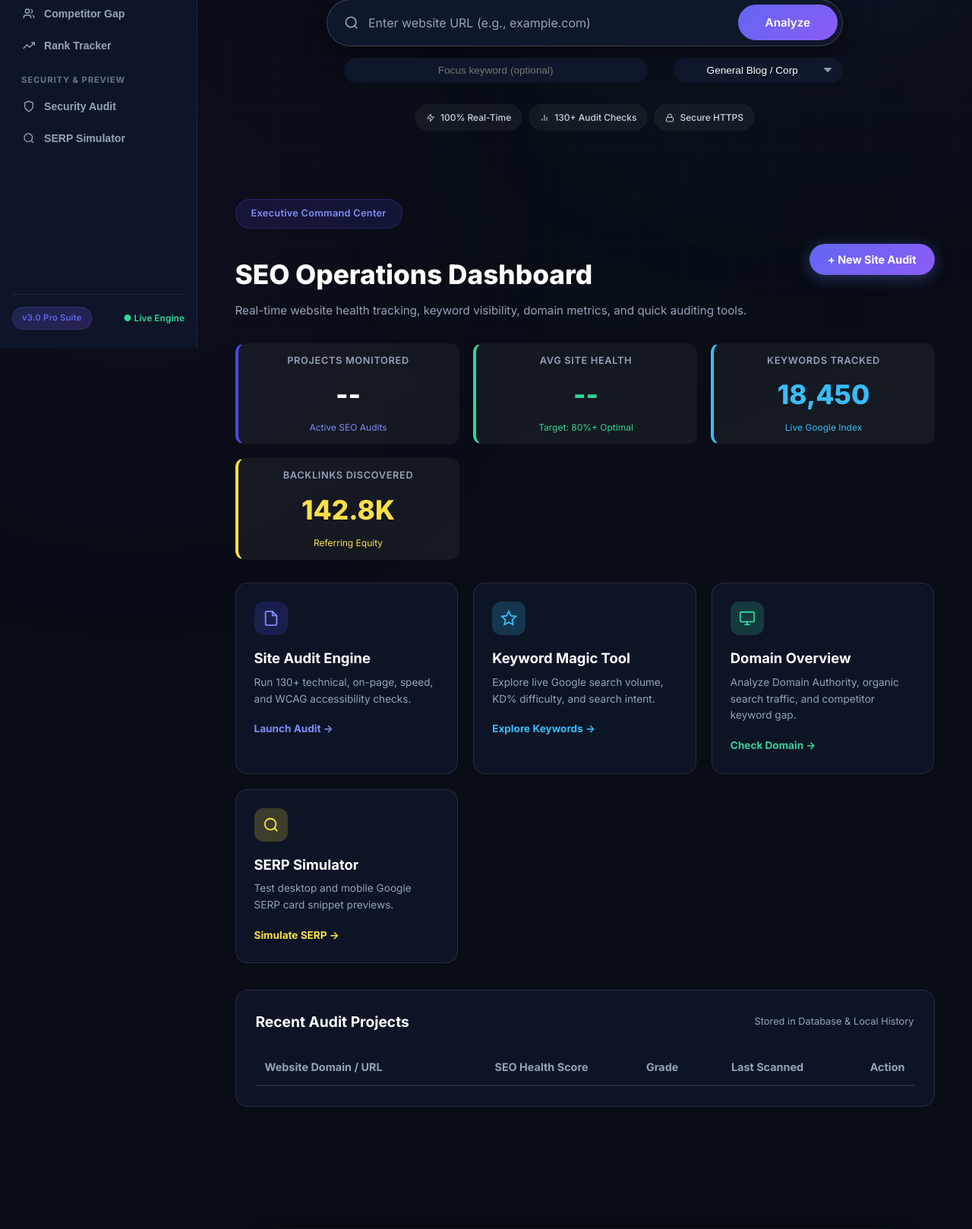
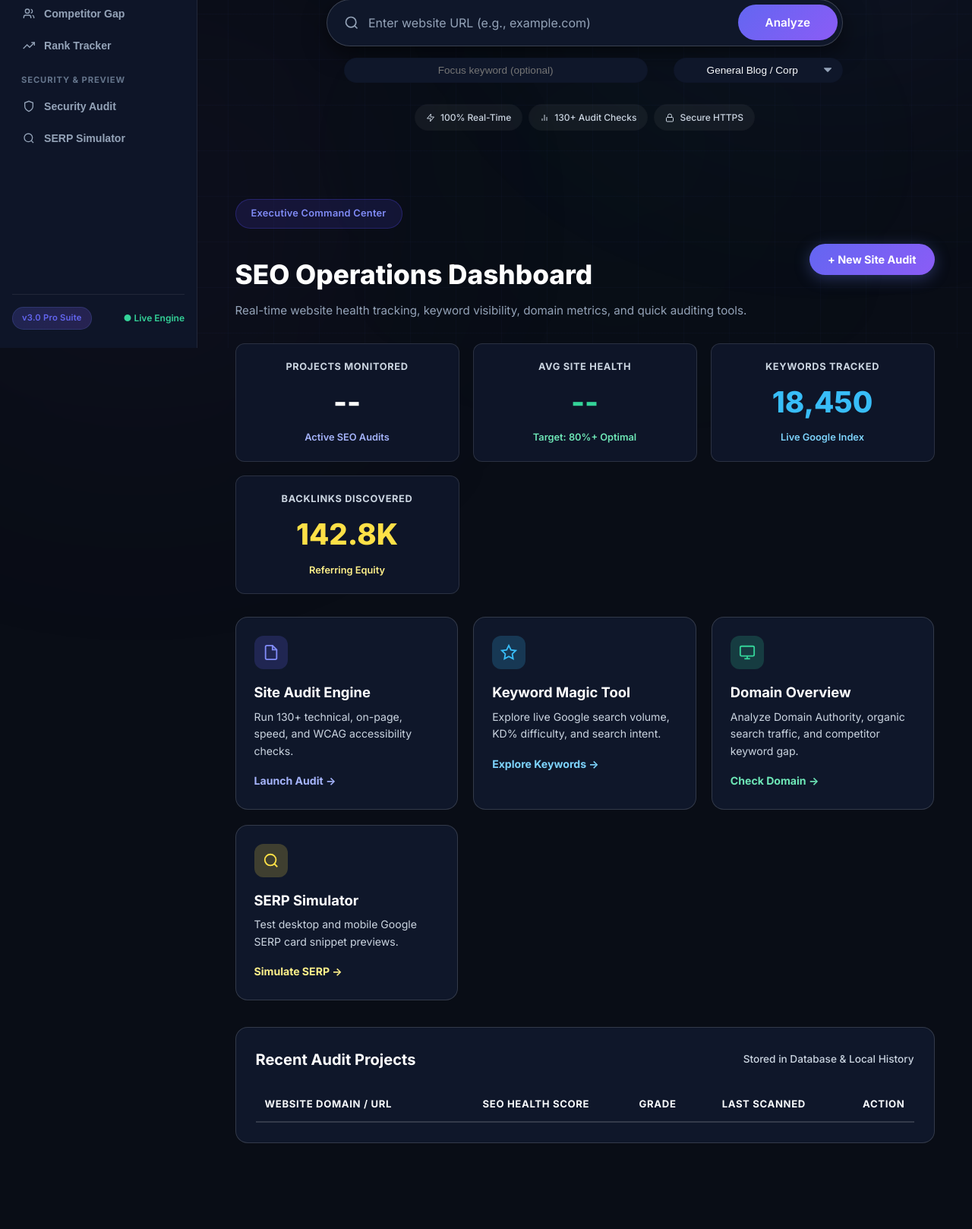
Before and after one commit to ajaykumarkumar800-hash/SEO-Checker-Pro, a Flask app: page /scanner in a window 1280 px wide. Shown: the part 342-1960 px from the top of the page at 76% size. Run offline with Flask 3, Linux system fonts and the light colour scheme; lists and menus that the app fills with data are empty.

Commit message:
fix: Ultra high-contrast text color overhaul across Dashboard cards, metric labels, and keyword tables

```diff
--- a/static/css/style.css
+++ b/static/css/style.css
@@ -271,17 +271,29 @@ body {
     display: grid; grid-template-columns: repeat(6, 1fr); gap: 8px;
 }
 .meta-card {
-    padding: 12px 10px; background: var(--bg-glass);
-    border: 1px solid rgba(0,0,0,0.05); border-radius: var(--radius-md);
+    padding: 16px 14px; background: rgba(15, 23, 42, 0.95) !important;
+    border: 1px solid rgba(255, 255, 255, 0.12) !important; border-radius: var(--radius-md);
     text-align: center;
 }
-.meta-icon { font-size: 1.1rem; margin-bottom: 4px; }
-.meta-label { font-size: 0.62rem; text-transform: uppercase; letter-spacing: 0.08em; color: var(--text-muted); font-weight: 600; }
-.meta-value { font-size: 1.15rem; font-weight: 700; margin-top: 2px; }
-.meta-passed .meta-value { color: var(--green); }
-.meta-warnings .meta-value { color: var(--amber); }
-.meta-failed .meta-value { color: var(--red); }
-.meta-info .meta-value { color: var(--blue); }
+.meta-icon { font-size: 1.2rem; margin-bottom: 4px; }
+.meta-label { font-size: 0.78rem; text-transform: uppercase; letter-spacing: 0.08em; color: #CBD5E1 !important; font-weight: 700 !important; }
+.meta-value { font-size: 1.4rem; font-weight: 800; margin-top: 4px; color: #FFFFFF !important; }
+.meta-passed .meta-value { color: var(--green) !important; }
+.meta-warnings .meta-value { color: var(--amber) !important; }
+.meta-failed .meta-value { color: var(--red) !important; }
+.meta-info .meta-value { color: var(--blue) !important; }
+
+th {
+    color: #F8FAFC !important;
+    font-weight: 700 !important;
+    font-size: 0.82rem !important;
+    text-transform: uppercase !important;
+    letter-spacing: 0.05em !important;
+}
+
+td {
+    color: #F1F5F9 !important;
+}
 
 .clickable-meta-card {
     cursor: pointer;
--- a/static/js/app.js
+++ b/static/js/app.js
@@ -1975,13 +1975,13 @@ function renderExecutiveDashboard() {
                 { url: "https://tech-blog-demo.org", score: 64, grade: "C", date: "18 Jul" }
             ];
             tbody.innerHTML = sampleProjects.map(p => `
-                <tr style="border-bottom: 1px solid rgba(255,255,255,0.06); color: #cbd5e1;">
-                    <td style="padding: 14px; font-weight: 600; color: #fff;">${p.url}</td>
-                    <td style="padding: 14px; text-align: center;"><span style="background: rgba(52,211,153,0.15); color: #34d399; padding: 4px 10px; border-radius: 6px; font-weight: 700;">${p.score}%</span></td>
-                    <td style="padding: 14px; text-align: center;"><span style="color: #38bdf8; font-weight: 700;">${p.grade}</span></td>
-                    <td style="padding: 14px; text-align: center; color: #94a3b8;">${p.date}</td>
+                <tr style="border-bottom: 1px solid rgba(255,255,255,0.1); color: #f8fafc;">
+                    <td style="padding: 14px; font-weight: 700; color: #ffffff;">${p.url}</td>
+                    <td style="padding: 14px; text-align: center;"><span style="background: rgba(52,211,153,0.2); color: #34d399; padding: 4px 10px; border-radius: 6px; font-weight: 800;">${p.score}%</span></td>
+                    <td style="padding: 14px; text-align: center;"><span style="color: #38bdf8; font-weight: 800;">${p.grade}</span></td>
+                    <td style="padding: 14px; text-align: center; color: #cbd5e1; font-weight: 600;">${p.date}</td>
                     <td style="padding: 14px; text-align: right;">
-                        <button onclick="document.getElementById('urlInput').value='${p.url}'; switchProTool('site-audit'); startAnalysis();" style="background: rgba(79,70,229,0.2); color: #818cf8; border: 1px solid rgba(79,70,229,0.4); padding: 4px 12px; border-radius: 6px; cursor: pointer; font-size: 0.8rem;">
+                        <button onclick="document.getElementById('urlInput').value='${p.url}'; switchProTool('site-audit'); startAnalysis();" style="background: linear-gradient(135deg, #6366f1, #8b5cf6); color: #ffffff; border: none; padding: 6px 14px; border-radius: 6px; cursor: pointer; font-size: 0.82rem; font-weight: 700;">
                             Run Audit
                         </button>
                     </td>
@@ -1989,20 +1989,22 @@ function renderExecutiveDashboard() {
             `).join('');
         } else {
             tbody.innerHTML = history.slice(0, 10).map(p => `
-                <tr style="border-bottom: 1px solid rgba(255,255,255,0.06); color: #cbd5e1;">
-                    <td style="padding: 14px; font-weight: 600; color: #fff;">${p.url}</td>
-                    <td style="padding: 14px; text-align: center;"><span style="background: rgba(52,211,153,0.15); color: #34d399; padding: 4px 10px; border-radius: 6px; font-weight: 700;">${p.score || 75}%</span></td>
-                    <td style="padding: 14px; text-align: center;"><span style="color: #38bdf8; font-weight: 700;">${p.grade || 'B'}</span></td>
-                    <td style="padding: 14px; text-align: center; color: #94a3b8;">${p.date || 'Recent'}</td>
+                <tr style="border-bottom: 1px solid rgba(255,255,255,0.1); color: #f8fafc;">
+                    <td style="padding: 14px; font-weight: 700; color: #ffffff;">${p.url}</td>
+                    <td style="padding: 14px; text-align: center;"><span style="background: rgba(52,211,153,0.2); color: #34d399; padding: 4px 10px; border-radius: 6px; font-weight: 800;">${p.score}%</span></td>
+                    <td style="padding: 14px; text-align: center;"><span style="color: #38bdf8; font-weight: 800;">${p.grade}</span></td>
+                    <td style="padding: 14px; text-align: center; color: #cbd5e1; font-weight: 600;">${new Date(p.timestamp).toLocaleDateString()}</td>
                     <td style="padding: 14px; text-align: right;">
-                        <button onclick="document.getElementById('urlInput').value='${p.url}'; switchProTool('site-audit'); startAnalysis();" style="background: rgba(79,70,229,0.2); color: #818cf8; border: 1px solid rgba(79,70,229,0.4); padding: 4px 12px; border-radius: 6px; cursor: pointer; font-size: 0.8rem;">
-                            Run Audit
+                        <button onclick="document.getElementById('urlInput').value='${p.url}'; switchProTool('site-audit'); startAnalysis();" style="background: linear-gradient(135deg, #6366f1, #8b5cf6); color: #ffffff; border: none; padding: 6px 14px; border-radius: 6px; cursor: pointer; font-size: 0.82rem; font-weight: 700;">
+                            Re-Scan
                         </button>
                     </td>
                 </tr>
             `).join('');
         }
     }
+
+    loadHistoricalScoreGraph();
 }
 
 function runKeywordResearch() {
--- a/templates/index.html
+++ b/templates/index.html
@@ -212,86 +212,86 @@
 
             <!-- Dashboard Metric Overview Cards -->
             <div style="display: grid; grid-template-columns: repeat(auto-fit, minmax(220px, 1fr)); gap: 18px; margin-bottom: 30px;">
-                <div class="meta-card" style="position: relative; overflow: hidden; border-left: 4px solid #4f46e5;">
-                    <div style="font-size: 0.8rem; color: #94a3b8; font-weight: 600; text-transform: uppercase; letter-spacing: 0.05em;">Projects Monitored</div>
-                    <div id="dashProjCount" style="font-size: 2.2rem; font-weight: 800; color: #fff; margin: 6px 0;">--</div>
-                    <div style="font-size: 0.75rem; color: #818cf8;">Active SEO Audits</div>
+                <div class="meta-card" style="position: relative; overflow: hidden; border-left: 4px solid #6366f1; background: #0f172a; padding: 20px;">
+                    <div style="font-size: 0.8rem; color: #cbd5e1; font-weight: 700; text-transform: uppercase; letter-spacing: 0.05em;">Projects Monitored</div>
+                    <div id="dashProjCount" style="font-size: 2.4rem; font-weight: 800; color: #ffffff; margin: 6px 0;">--</div>
+                    <div style="font-size: 0.8rem; color: #a5b4fc; font-weight: 600;">Active SEO Audits</div>
                 </div>
 
-                <div class="meta-card" style="position: relative; overflow: hidden; border-left: 4px solid #34d399;">
-                    <div style="font-size: 0.8rem; color: #94a3b8; font-weight: 600; text-transform: uppercase; letter-spacing: 0.05em;">Avg Site Health</div>
-                    <div id="dashAvgHealth" style="font-size: 2.2rem; font-weight: 800; color: #34d399; margin: 6px 0;">--</div>
-                    <div style="font-size: 0.75rem; color: #34d399;">Target: 80%+ Optimal</div>
+                <div class="meta-card" style="position: relative; overflow: hidden; border-left: 4px solid #34d399; background: #0f172a; padding: 20px;">
+                    <div style="font-size: 0.8rem; color: #cbd5e1; font-weight: 700; text-transform: uppercase; letter-spacing: 0.05em;">Avg Site Health</div>
+                    <div id="dashAvgHealth" style="font-size: 2.4rem; font-weight: 800; color: #34d399; margin: 6px 0;">--</div>
+                    <div style="font-size: 0.8rem; color: #6ee7b7; font-weight: 600;">Target: 80%+ Optimal</div>
                 </div>
 
-                <div class="meta-card" style="position: relative; overflow: hidden; border-left: 4px solid #38bdf8;">
-                    <div style="font-size: 0.8rem; color: #94a3b8; font-weight: 600; text-transform: uppercase; letter-spacing: 0.05em;">Keywords Tracked</div>
-                    <div id="dashKwTracked" style="font-size: 2.2rem; font-weight: 800; color: #38bdf8; margin: 6px 0;">18,450</div>
-                    <div style="font-size: 0.75rem; color: #38bdf8;">Live Google Index</div>
+                <div class="meta-card" style="position: relative; overflow: hidden; border-left: 4px solid #38bdf8; background: #0f172a; padding: 20px;">
+                    <div style="font-size: 0.8rem; color: #cbd5e1; font-weight: 700; text-transform: uppercase; letter-spacing: 0.05em;">Keywords Tracked</div>
+                    <div id="dashKwTracked" style="font-size: 2.4rem; font-weight: 800; color: #38bdf8; margin: 6px 0;">18,450</div>
+                    <div style="font-size: 0.8rem; color: #7dd3fc; font-weight: 600;">Live Google Index</div>
                 </div>
 
-                <div class="meta-card" style="position: relative; overflow: hidden; border-left: 4px solid #fde047;">
-                    <div style="font-size: 0.8rem; color: #94a3b8; font-weight: 600; text-transform: uppercase; letter-spacing: 0.05em;">Backlinks Discovered</div>
-                    <div id="dashBacklinks" style="font-size: 2.2rem; font-weight: 800; color: #fde047; margin: 6px 0;">142.8K</div>
-                    <div style="font-size: 0.75rem; color: #fde047;">Referring Equity</div>
+                <div class="meta-card" style="position: relative; overflow: hidden; border-left: 4px solid #fde047; background: #0f172a; padding: 20px;">
+                    <div style="font-size: 0.8rem; color: #cbd5e1; font-weight: 700; text-transform: uppercase; letter-spacing: 0.05em;">Backlinks Discovered</div>
+                    <div id="dashBacklinks" style="font-size: 2.4rem; font-weight: 800; color: #fde047; margin: 6px 0;">142.8K</div>
+                    <div style="font-size: 0.8rem; color: #fef08a; font-weight: 600;">Referring Equity</div>
                 </div>
             </div>
 
             <!-- Pro Tools Grid -->
             <div style="display: grid; grid-template-columns: repeat(auto-fit, minmax(240px, 1fr)); gap: 20px; margin-bottom: 35px;">
-                <div onclick="switchProTool('site-audit')" style="background: var(--bg-card); border: 1px solid rgba(255,255,255,0.1); border-radius: 16px; padding: 24px; cursor: pointer; transition: all 0.3s ease;" onmouseover="this.style.borderColor='#818cf8'; this.style.transform='translateY(-3px)'" onmouseout="this.style.borderColor='rgba(255,255,255,0.1)'; this.style.transform='translateY(0)'">
-                    <div style="width: 44px; height: 44px; background: rgba(79,70,229,0.2); color: #818cf8; border-radius: 12px; display: flex; align-items: center; justify-content: center; margin-bottom: 16px;">
+                <div onclick="switchProTool('site-audit')" style="background: #0f172a; border: 1px solid rgba(255,255,255,0.15); border-radius: 16px; padding: 24px; cursor: pointer; transition: all 0.3s ease;" onmouseover="this.style.borderColor='#818cf8'; this.style.transform='translateY(-3px)'" onmouseout="this.style.borderColor='rgba(255,255,255,0.15)'; this.style.transform='translateY(0)'">
+                    <div style="width: 44px; height: 44px; background: rgba(99,102,241,0.2); color: #818cf8; border-radius: 12px; display: flex; align-items: center; justify-content: center; margin-bottom: 16px;">
                         <svg viewBox="0 0 24 24" fill="none" stroke="currentColor" stroke-width="2" width="22" height="22"><path d="M14 2H6a2 2 0 00-2 2v16a2 2 0 002 2h12a2 2 0 002-2V8z"/><polyline points="14 2 14 8 20 8"/></svg>
                     </div>
-                    <h3 style="font-size: 1.15rem; font-weight: 700; color: #fff; margin-bottom: 6px;">Site Audit Engine</h3>
-                    <p style="font-size: 0.85rem; color: #94a3b8; margin-bottom: 15px;">Run 130+ technical, on-page, speed, and WCAG accessibility checks.</p>
-                    <span style="font-size: 0.85rem; color: #818cf8; font-weight: 700; display: inline-flex; align-items: center; gap: 4px;">Launch Audit &rarr;</span>
+                    <h3 style="font-size: 1.15rem; font-weight: 700; color: #ffffff; margin-bottom: 6px;">Site Audit Engine</h3>
+                    <p style="font-size: 0.88rem; color: #cbd5e1; margin-bottom: 15px;">Run 130+ technical, on-page, speed, and WCAG accessibility checks.</p>
+                    <span style="font-size: 0.88rem; color: #a5b4fc; font-weight: 700; display: inline-flex; align-items: center; gap: 4px;">Launch Audit &rarr;</span>
                 </div>
 
-                <div onclick="switchProTool('keyword-magic')" style="background: var(--bg-card); border: 1px solid rgba(255,255,255,0.1); border-radius: 16px; padding: 24px; cursor: pointer; transition: all 0.3s ease;" onmouseover="this.style.borderColor='#38bdf8'; this.style.transform='translateY(-3px)'" onmouseout="this.style.borderColor='rgba(255,255,255,0.1)'; this.style.transform='translateY(0)'">
+                <div onclick="switchProTool('keyword-magic')" style="background: #0f172a; border: 1px solid rgba(255,255,255,0.15); border-radius: 16px; padding: 24px; cursor: pointer; transition: all 0.3s ease;" onmouseover="this.style.borderColor='#38bdf8'; this.style.transform='translateY(-3px)'" onmouseout="this.style.borderColor='rgba(255,255,255,0.15)'; this.style.transform='translateY(0)'">
                     <div style="width: 44px; height: 44px; background: rgba(56,189,248,0.2); color: #38bdf8; border-radius: 12px; display: flex; align-items: center; justify-content: center; margin-bottom: 16px;">
                         <svg viewBox="0 0 24 24" fill="none" stroke="currentColor" stroke-width="2" width="22" height="22"><polygon points="12 2 15.09 8.26 22 9.27 17 14.14 18.18 21.02 12 17.77 5.82 21.02 7 14.14 2 9.27 8.91 8.26 12 2"/></svg>
                     </div>
-                    <h3 style="font-size: 1.15rem; font-weight: 700; color: #fff; margin-bottom: 6px;">Keyword Magic Tool</h3>
-                    <p style="font-size: 0.85rem; color: #94a3b8; margin-bottom: 15px;">Explore live Google search volume, KD% difficulty, and search intent.</p>
-                    <span style="font-size: 0.85rem; color: #38bdf8; font-weight: 700; display: inline-flex; align-items: center; gap: 4px;">Explore Keywords &rarr;</span>
+                    <h3 style="font-size: 1.15rem; font-weight: 700; color: #ffffff; margin-bottom: 6px;">Keyword Magic Tool</h3>
+                    <p style="font-size: 0.88rem; color: #cbd5e1; margin-bottom: 15px;">Explore live Google search volume, KD% difficulty, and search intent.</p>
+                    <span style="font-size: 0.88rem; color: #7dd3fc; font-weight: 700; display: inline-flex; align-items: center; gap: 4px;">Explore Keywords &rarr;</span>
                 </div>
 
-                <div onclick="switchProTool('domain-overview')" style="background: var(--bg-card); border: 1px solid rgba(255,255,255,0.1); border-radius: 16px; padding: 24px; cursor: pointer; transition: all 0.3s ease;" onmouseover="this.style.borderColor='#34d399'; this.style.transform='translateY(-3px)'" onmouseout="this.style.borderColor='rgba(255,255,255,0.1)'; this.style.transform='translateY(0)'">
+                <div onclick="switchProTool('domain-overview')" style="background: #0f172a; border: 1px solid rgba(255,255,255,0.15); border-radius: 16px; padding: 24px; cursor: pointer; transition: all 0.3s ease;" onmouseover="this.style.borderColor='#34d399'; this.style.transform='translateY(-3px)'" onmouseout="this.style.borderColor='rgba(255,255,255,0.15)'; this.style.transform='translateY(0)'">
                     <div style="width: 44px; height: 44px; background: rgba(52,211,153,0.2); color: #34d399; border-radius: 12px; display: flex; align-items: center; justify-content: center; margin-bottom: 16px;">
                         <svg viewBox="0 0 24 24" fill="none" stroke="currentColor" stroke-width="2" width="22" height="22"><rect x="2" y="3" width="20" height="14" rx="2" ry="2"/><line x1="8" y1="21" x2="16" y2="21"/><line x1="12" y1="17" x2="12" y2="21"/></svg>
                     </div>
-                    <h3 style="font-size: 1.15rem; font-weight: 700; color: #fff; margin-bottom: 6px;">Domain Overview</h3>
-                    <p style="font-size: 0.85rem; color: #94a3b8; margin-bottom: 15px;">Analyze Domain Authority, organic search traffic, and competitor keyword gap.</p>
-                    <span style="font-size: 0.85rem; color: #34d399; font-weight: 700; display: inline-flex; align-items: center; gap: 4px;">Check Domain &rarr;</span>
+                    <h3 style="font-size: 1.15rem; font-weight: 700; color: #ffffff; margin-bottom: 6px;">Domain Overview</h3>
+                    <p style="font-size: 0.88rem; color: #cbd5e1; margin-bottom: 15px;">Analyze Domain Authority, organic search traffic, and competitor keyword gap.</p>
+                    <span style="font-size: 0.88rem; color: #6ee7b7; font-weight: 700; display: inline-flex; align-items: center; gap: 4px;">Check Domain &rarr;</span>
                 </div>
 
-                <div onclick="switchProTool('serp-simulator')" style="background: var(--bg-card); border: 1px solid rgba(255,255,255,0.1); border-radius: 16px; padding: 24px; cursor: pointer; transition: all 0.3s ease;" onmouseover="this.style.borderColor='#fde047'; this.style.transform='translateY(-3px)'" onmouseout="this.style.borderColor='rgba(255,255,255,0.1)'; this.style.transform='translateY(0)'">
+                <div onclick="switchProTool('serp-simulator')" style="background: #0f172a; border: 1px solid rgba(255,255,255,0.15); border-radius: 16px; padding: 24px; cursor: pointer; transition: all 0.3s ease;" onmouseover="this.style.borderColor='#fde047'; this.style.transform='translateY(-3px)'" onmouseout="this.style.borderColor='rgba(255,255,255,0.15)'; this.style.transform='translateY(0)'">
                     <div style="width: 44px; height: 44px; background: rgba(253,224,71,0.2); color: #fde047; border-radius: 12px; display: flex; align-items: center; justify-content: center; margin-bottom: 16px;">
                         <svg viewBox="0 0 24 24" fill="none" stroke="currentColor" stroke-width="2" width="22" height="22"><circle cx="11" cy="11" r="8"/><line x1="21" y1="21" x2="16.65" y2="16.65"/></svg>
                     </div>
-                    <h3 style="font-size: 1.15rem; font-weight: 700; color: #fff; margin-bottom: 6px;">SERP Simulator</h3>
-                    <p style="font-size: 0.85rem; color: #94a3b8; margin-bottom: 15px;">Test desktop and mobile Google SERP card snippet previews.</p>
-                    <span style="font-size: 0.85rem; color: #fde047; font-weight: 700; display: inline-flex; align-items: center; gap: 4px;">Simulate SERP &rarr;</span>
+                    <h3 style="font-size: 1.15rem; font-weight: 700; color: #ffffff; margin-bottom: 6px;">SERP Simulator</h3>
+                    <p style="font-size: 0.88rem; color: #cbd5e1; margin-bottom: 15px;">Test desktop and mobile Google SERP card snippet previews.</p>
+                    <span style="font-size: 0.88rem; color: #fef08a; font-weight: 700; display: inline-flex; align-items: center; gap: 4px;">Simulate SERP &rarr;</span>
                 </div>
             </div>
 
             <!-- Recent Audited Projects Table -->
-            <div style="background: var(--bg-card); border: 1px solid rgba(255,255,255,0.1); border-radius: 16px; padding: 26px;">
+            <div style="background: #0f172a; border: 1px solid rgba(255,255,255,0.15); border-radius: 16px; padding: 26px;">
                 <div style="display: flex; justify-content: space-between; align-items: center; margin-bottom: 20px;">
-                    <h3 style="font-size: 1.2rem; font-weight: 700; color: #fff;">Recent Audit Projects</h3>
-                    <span style="font-size: 0.8rem; color: #94a3b8;">Stored in Database & Local History</span>
+                    <h3 style="font-size: 1.25rem; font-weight: 700; color: #ffffff;">Recent Audit Projects</h3>
+                    <span style="font-size: 0.85rem; color: #cbd5e1; font-weight: 500;">Stored in Database & Local History</span>
                 </div>
 
                 <div style="overflow-x: auto;">
                     <table style="width: 100%; border-collapse: collapse; text-align: left; font-size: 0.9rem;">
                         <thead>
-                            <tr style="border-bottom: 2px solid rgba(255,255,255,0.1); color: #94a3b8;">
-                                <th style="padding: 12px;">Website Domain / URL</th>
-                                <th style="padding: 12px; text-align: center;">SEO Health Score</th>
-                                <th style="padding: 12px; text-align: center;">Grade</th>
-                                <th style="padding: 12px; text-align: center;">Last Scanned</th>
-                                <th style="padding: 12px; text-align: right;">Action</th>
+                            <tr style="border-bottom: 2px solid rgba(255,255,255,0.15); color: #f8fafc;">
+                                <th style="padding: 12px; color: #ffffff;">Website Domain / URL</th>
+                                <th style="padding: 12px; text-align: center; color: #ffffff;">SEO Health Score</th>
+                                <th style="padding: 12px; text-align: center; color: #ffffff;">Grade</th>
+                                <th style="padding: 12px; text-align: center; color: #ffffff;">Last Scanned</th>
+                                <th style="padding: 12px; text-align: right; color: #ffffff;">Action</th>
                             </tr>
                         </thead>
                         <tbody id="dashProjectsTable">
```
